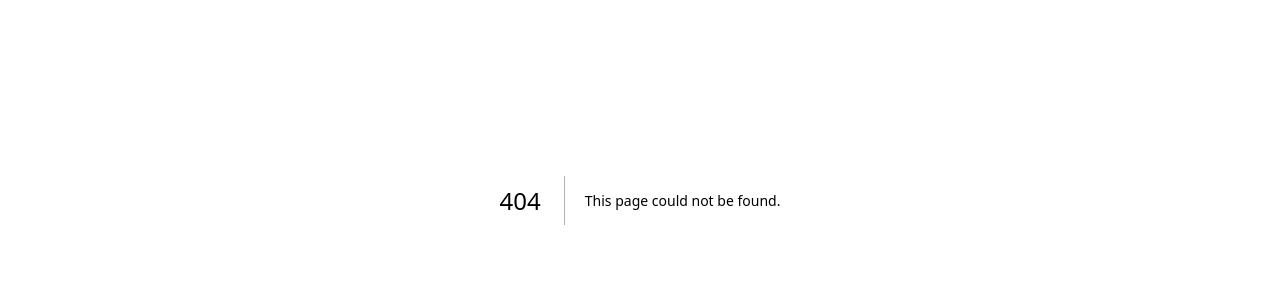
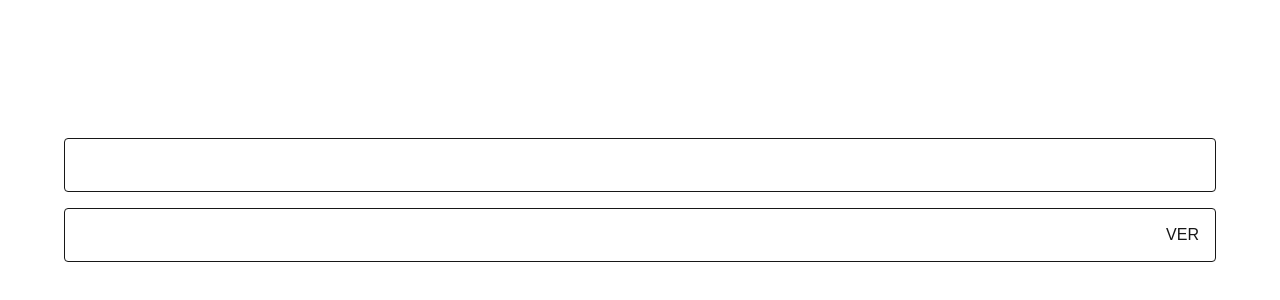
Before and after one commit to dev-brunosantos/Marcados-front, a Next.js app: page /login in a window 1280 px wide. Before the commit this address had no page. Shown: the part 200-500 px from the top of the page. Built offline with nearby package versions, Linux system fonts and the light colour scheme.

Commit message:
Iniciando a criação da tela de Login

```diff
--- /dev/null
+++ b/src/app/(pages)/login/page.tsx
@@ -0,0 +1,13 @@
+import { InputComponent } from "@/src/components/Inputs";
+import { TeclaContainer, Tela } from "@/src/components/Tela";
+
+export default function Login() {
+    return(
+        <Tela>
+            <TeclaContainer>
+                <InputComponent placeholder="Usuario"/>
+                <InputComponent isPassword={true} placeholder="Senha"/>
+            </TeclaContainer>
+        </Tela>
+    )
+}
```
